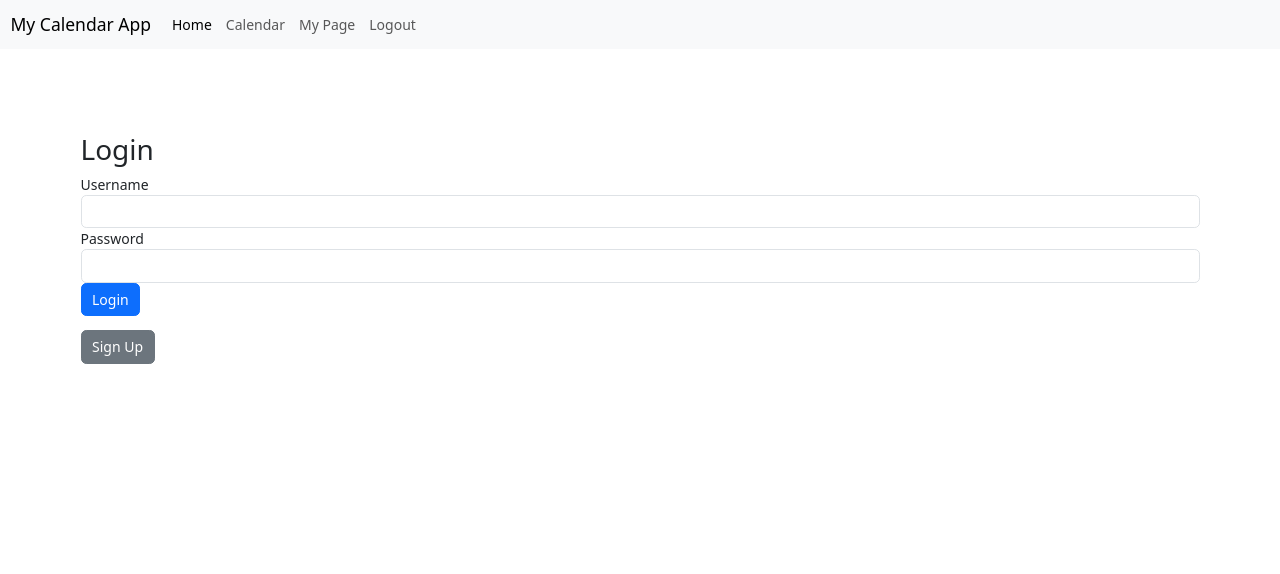
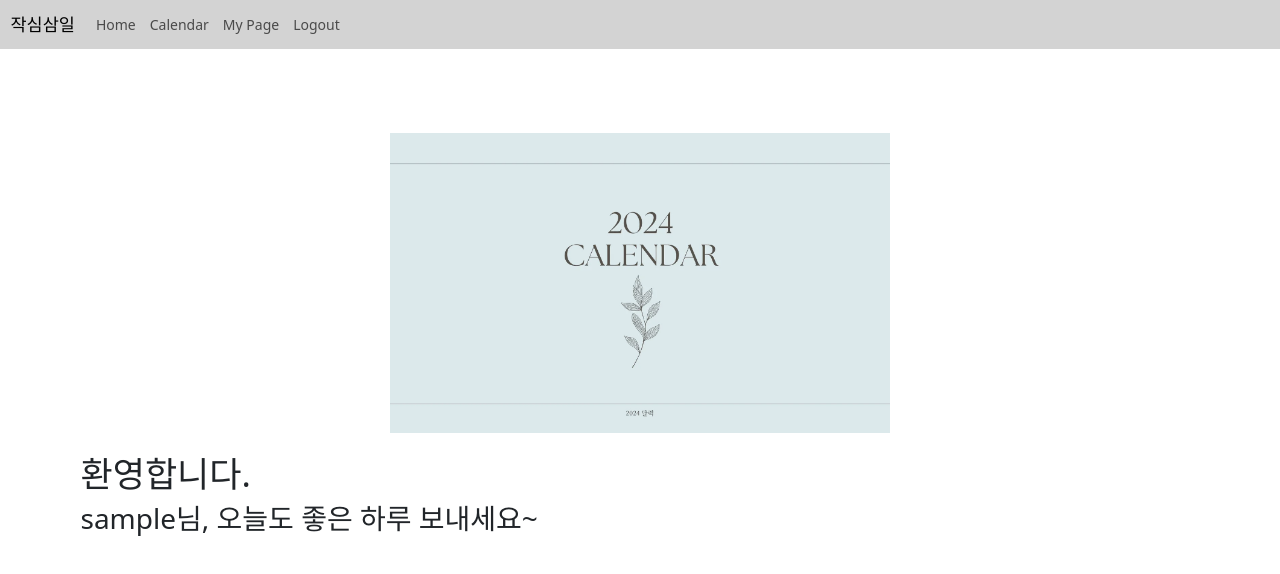
Before and after one commit to Jeon-Gun-Hee/calendar_project, a Vue app: page / in a window 1280 px wide. Shown: the top 574 px of the page. Built offline with nearby package versions, Linux system fonts and the light colour scheme; sample sign-in values are in the browser's storage.

Commit message:
기능 구현 95프로 완료 홈버튼에서 로그아웃안되는거 오류 처리중

```diff
--- a/src/App.vue
+++ b/src/App.vue
@@ -1,22 +1,37 @@
 <template>
   <div>
-    <b-navbar toggleable="lg" type="light" variant="light">
-      <b-navbar-brand href="#">My Calendar App</b-navbar-brand>
-
-      <b-navbar-toggle target="nav-collapse"></b-navbar-toggle>
-
-      <b-collapse id="nav-collapse" is-nav>
-        <b-navbar-nav>
-          <b-nav-item to="/">Home</b-nav-item>
-          <b-nav-item to="/calendar">Calendar</b-nav-item>
-          <b-nav-item to="/mypage">My Page</b-nav-item>
-        </b-navbar-nav>
-
-        <b-navbar-nav class="ml-auto">
-          <b-nav-item v-if="isAuthenticated" @click="logout">Logout</b-nav-item>
-        </b-navbar-nav>
-      </b-collapse>
-    </b-navbar>
+    <nav class="navbar navbar-expand-lg custom-navbar">
+      <div class="container-fluid">
+        <a class="navbar-brand" href="#">작심삼일</a>
+        <button
+          class="navbar-toggler"
+          type="button"
+          data-bs-toggle="collapse"
+          data-bs-target="#navbarNav"
+          aria-controls="navbarNav"
+          aria-expanded="false"
+          aria-label="Toggle navigation"
+        >
+          <span class="navbar-toggler-icon"></span>
+        </button>
+        <div class="collapse navbar-collapse" id="navbarNav">
+          <ul class="navbar-nav">
+            <li class="nav-item">
+              <router-link to="/" class="nav-link">Home</router-link>
+            </li>
+            <li class="nav-item">
+              <router-link to="/calendar" class="nav-link">Calendar</router-link>
+            </li>
+            <li class="nav-item">
+              <router-link to="/mypage" class="nav-link">My Page</router-link>
+            </li>
+            <li class="nav-item ms-auto" v-if="isAuthenticated">
+              <a href="#" class="nav-link" @click="logout">Logout</a>
+            </li>
+          </ul>
+        </div>
+      </div>
+    </nav>
     <router-view />
   </div>
 </template>
@@ -50,4 +65,17 @@ html, body {
   margin: 0;
   font-family: Arial, Helvetica, sans-serif;
 }
+
+.custom-navbar {
+  background-color: #d3d3d3 !important; /* 회색 */
+}
+
+.nav-item .nav-link {
+  transition: background-color 0.3s, box-shadow 0.3s;
+}
+
+.nav-item .nav-link:hover {
+  background-color: #87ceeb !important; /* 하늘색 */
+  box-shadow: inset 0 0 10px rgba(0, 0, 0, 0.2);
+}
 </style>
--- a/src/views/CalendarPage.vue
+++ b/src/views/CalendarPage.vue
@@ -1,7 +1,7 @@
 <template>
   <div>
-    <h1>캘린더 페이지</h1>
-    <FullCalendar :options="calendarOptions" ref="calendar" />
+    <h1>작심삼일 캘린더</h1>
+    <FullCalendar :options="calendarOptions" ref="calendarRef" />
   </div>
 </template>
 
@@ -48,25 +48,28 @@ export default {
             allDay: arg.allDay
           };
 
-          const username = localStorage.getItem('username');
+          // 현재 로그인된 사용자의 userId 가져오기
+          const userId = localStorage.getItem('userId');
 
-          if (!username) {
-            alert('로그인이 필요합니다.');
+          if (!userId) {
+            alert('로그인 정보가 유효하지 않습니다. 다시 로그인해 주세요.');
             return;
           }
 
+          // 이벤트 정보를 서버에 저장
           try {
             const response = await fetch('http://localhost:3000/events', {
               method: 'POST',
               headers: {
                 'Content-Type': 'application/json'
               },
-              body: JSON.stringify({ username, ...newEvent })
+              body: JSON.stringify({ userId, ...newEvent })
             });
 
             const data = await response.json();
             if (data.success) {
-              const fetchEventsResponse = await fetch(`http://localhost:3000/events/${username}`);
+              // 서버에 저장된 이벤트를 가져오기 위해 다시 불러옵니다.
+              const fetchEventsResponse = await fetch(`http://localhost:3000/events/${userId}`);
               const fetchEventsData = await fetchEventsResponse.json();
               if (fetchEventsData.success) {
                 calendarOptions.value.events = fetchEventsData.events.map(event => ({
@@ -85,12 +88,11 @@ export default {
           }
         }
 
-        if (calendarRef.value) {
-          calendarRef.value.getApi().unselect();
-        }
+        calendarRef.value.getApi().unselect();
       },
       eventClick: async function(info) {
         if (confirm(`Are you sure you want to delete the event '${info.event.title}'?`)) {
+          // 서버에서 이벤트 삭제 요청
           try {
             const response = await fetch(`http://localhost:3000/events/${info.event.id}`, {
               method: 'DELETE'
@@ -110,10 +112,10 @@ export default {
     });
 
     onMounted(async () => {
-      const username = localStorage.getItem('username');
-      if (username) {
+      const userId = localStorage.getItem('userId');
+      if (userId) {
         try {
-          const response = await fetch(`http://localhost:3000/events/${username}`);
+          const response = await fetch(`http://localhost:3000/events/${userId}`);
           const data = await response.json();
           if (data.success) {
             calendarOptions.value.events = data.events.map(event => ({
--- a/src/views/HomePage.vue
+++ b/src/views/HomePage.vue
@@ -1,5 +1,13 @@
 <template>
   <div class="container mt-5 pt-5">
+    <div class="banner-container">
+      <img src="@/assets/banner.jpg" alt="Banner Image" class="banner-image">
+    </div>
+    <div v-if="isAuthenticated">
+      <h1>환영합니다.</h1>
+      <h2>{{ username }}님, 오늘도 좋은 하루 보내세요~</h2>
+    </div>
+    <div v-else>
       <h2>Login</h2>
       <form @submit.prevent="login">
         <div class="form-group">
@@ -17,6 +25,7 @@
         <router-link to="/register" class="btn btn-secondary">Sign Up</router-link>
       </div>
     </div>
+  </div>
 </template>
 
 <script>
@@ -25,7 +34,8 @@ export default {
     return {
       username: '',
       password: '',
-      loginError: null
+      loginError: null,
+      isAuthenticated: false
     };
   },
   methods: {
@@ -44,16 +54,30 @@ export default {
         const data = await response.json();
         if (data.success) {
           localStorage.setItem('isAuthenticated', 'true');
-          localStorage.setItem('username', data.username); // username 저장
+          localStorage.setItem('username', this.username);
+          this.isAuthenticated = true;
+          alert('로그인되었습니다.');
+          setTimeout(() => {
             this.$router.push({ name: 'CalendarPage' });
+          }, 2000);
         } else {
-          this.loginError = 'Invalid username or password';
+          alert('Invalid username or password');
         }
       } catch (error) {
         console.error('Error logging in:', error);
-        this.loginError = 'An error occurred while logging in';
+        alert('An error occurred while logging in');
+      }
+    },
+    checkAuthentication() {
+      const isAuthenticated = localStorage.getItem('isAuthenticated') === 'true';
+      if (isAuthenticated) {
+        this.isAuthenticated = true;
+        this.username = localStorage.getItem('username');
       }
     }
+  },
+  mounted() {
+    this.checkAuthentication();
   }
 };
 </script>
@@ -67,4 +91,15 @@ html, body {
 .container {
   padding-top: 56px;
 }
+.banner-container {
+  display: flex;
+  justify-content: center;
+  align-items: center;
+  margin-bottom: 20px;
+}
+.banner-image {
+  width: 500px;
+  height: 300px;
+  object-fit: cover;
+}
 </style>
--- a/src/views/MyPage.vue
+++ b/src/views/MyPage.vue
@@ -1,17 +1,17 @@
 <template>
   <div class="container mt-5 pt-5">
-    <h2>My Page</h2>
+    <h2>마이 페이지</h2>
     <div v-if="user">
       <div class="form-group">
-        <label for="username">Username</label>
+        <label for="username">아이디</label>
         <input type="text" class="form-control" id="username" v-model="user.username" readonly>
       </div>
       <div class="form-group">
-        <label for="email">Email</label>
+        <label for="email">이메일</label>
         <input type="email" class="form-control" id="email" v-model="user.email" readonly>
       </div>
       <div class="form-group">
-        <label for="name">Name</label>
+        <label for="name">이름</label>
         <input type="text" class="form-control" id="name" v-model="user.name" readonly>
       </div>
       <button class="btn btn-primary" @click="isEditUserModalVisible = true">회원정보 수정</button>
@@ -23,19 +23,23 @@
       <div class="modal-contents">
         <h5>회원정보 수정</h5>
         <div class="form-group">
-          <label for="editEmail">Email</label>
+          <label for="editEmail">이메일</label>
           <input type="email" class="form-control" id="editEmail" v-model="editUser.email">
         </div>
         <div class="form-group">
-          <label for="editName">Name</label>
+          <label for="editName">이름</label>
           <input type="text" class="form-control" id="editName" v-model="editUser.name">
         </div>
         <div class="form-group">
-          <label for="editPassword">Password</label>
+          <label for="editPassword">새로운 비밀번호</label>
           <input type="password" class="form-control" id="editPassword" v-model="editUser.password">
         </div>
-        <button class="btn btn-primary" @click="updateUserInfo">Save changes</button>
-        <button class="btn btn-secondary" @click="isEditUserModalVisible = false">Close</button>
+        <div class="form-group">
+          <label for="confirmPassword">비밀번호 확인</label>
+          <input type="password" class="form-control" id="confirmPassword" v-model="confirmPassword">
+        </div>
+        <button class="btn btn-primary" @click="updateUserInfo">저장하기</button>
+        <button class="btn btn-secondary" @click="isEditUserModalVisible = false">닫기</button>
       </div>
     </div>
 
@@ -69,7 +73,9 @@ export default {
         email: '',
         name: '',
         password: ''
-      }
+      },
+      confirmPassword: '',
+      updateError: null
     };
   },
   async created() {
@@ -90,6 +96,11 @@ export default {
   },
   methods: {
     async updateUserInfo() {
+      if (this.editUser.password !== this.confirmPassword) {
+        alert('비밀번호가 일치하지 않습니다.');
+        return;
+      }
+
       const username = localStorage.getItem('username');
       try {
         const response = await fetch(`http://localhost:3000/user/${username}`, {
@@ -104,9 +115,13 @@ export default {
           this.user.email = this.editUser.email;
           this.user.name = this.editUser.name;
           this.isEditUserModalVisible = false;
+          alert('회원정보가 수정되었습니다.');
+        } else {
+          this.updateError = '회원정보 수정에 실패했습니다.';
         }
       } catch (error) {
         console.error('Error updating user data:', error);
+        this.updateError = '회원정보 수정 중 오류가 발생했습니다.';
       }
     },
     async deleteAccount() {
@@ -124,6 +139,8 @@ export default {
             this.isDeleteUserModalVisible = false;
             this.$router.push({ name: 'HomePage' });
           }, 2000);
+        } else {
+          console.error('회원 탈퇴에 실패했습니다.');
         }
       } catch (error) {
         console.error('Error deleting user account:', error);
--- a/src/views/RegisterPage.vue
+++ b/src/views/RegisterPage.vue
@@ -1,24 +1,24 @@
 <template>
   <div class="container mt-5 pt-5">
-    <h2>Register</h2>
+    <h2>회원가입</h2>
     <form @submit.prevent="register">
       <div class="form-group">
-        <label for="username">Username</label>
+        <label for="username">아이디</label>
         <input type="text" class="form-control" id="username" v-model="registerData.username" required>
       </div>
       <div class="form-group">
-        <label for="name">Name</label>
+        <label for="name">이름</label>
         <input type="text" class="form-control" id="name" v-model="registerData.name" required>
       </div>
       <div class="form-group">
-        <label for="email">Email</label>
+        <label for="email">이메일</label>
         <input type="email" class="form-control" id="email" v-model="registerData.email" required>
       </div>
       <div class="form-group">
-        <label for="password">Password</label>
+        <label for="password">비밀번호</label>
         <input type="password" class="form-control" id="password" v-model="registerData.password" required>
       </div>
-      <button type="submit" class="btn btn-primary">Register</button>
+      <button type="submit" class="btn btn-primary">회원가입 하기</button>
     </form>
     <div v-if="registerError" class="alert alert-danger mt-3">{{ registerError }}</div>
     <div v-if="registerSuccess" class="alert alert-success mt-3">{{ registerSuccess }}</div>
```
Also changed, not shown: src/components/AlertComponent.vue (added, +37 -0 lines), src/assets/banner.jpg (added). Lines whose indentation alone changed are shown as unchanged.
